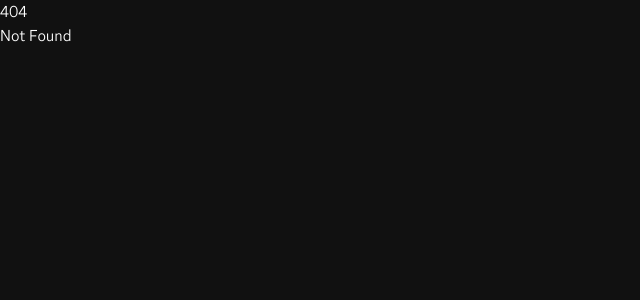
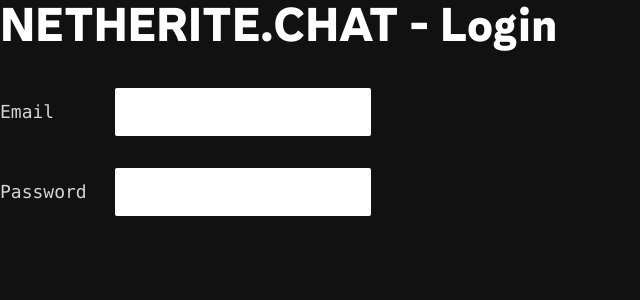
Before and after one commit to TeamNetherite/chat-app, a SvelteKit app: page /auth/login in a window 1280 px wide. Before the commit this address had no page. Shown: the top 300 px of the page, without its empty margins (0-640 px from the left). Built offline with nearby package versions, Linux system fonts and the light colour scheme; a small style sheet from the web is missing.

Commit message:
auth start

```diff
--- a/package.json
+++ b/package.json
@@ -31,10 +31,13 @@
     "@rollup/plugin-json": "^6.0.0",
     "@rollup/plugin-node-resolve": "^15.0.1",
     "@tailwindcss/typography": "^0.5.9",
+    "@tauri-apps/api": "^1.3.0",
     "autoprefixer": "^10.4.14",
+    "graphql": "^16.6.0",
     "postcss": "^8.4.23",
     "rollup": "^3.7.5",
     "svelte-apollo": "^0.5.0",
-    "tailwindcss": "^3.3.2"
+    "tailwindcss": "^3.3.2",
+    "zod": "^3.21.4"
   }
 }
--- a/src-tauri/tauri.conf.json
+++ b/src-tauri/tauri.conf.json
@@ -3,8 +3,7 @@
     "beforeBuildCommand": "NETHERITE_TAURI=1 bun run build",
     "beforeDevCommand": "NETHERITE_TAURI=1 bun run dev",
     "devPath": "http://localhost:5173",
-    "distDir": "/mnt/k/netherite/netherite-chat/app/build-tauri",
-    "withGlobalTauri": true
+    "distDir": "/mnt/k/netherite/netherite-chat/app/build-tauri"
   },
   "package": {
     "productName": "app",
--- /dev/null
+++ b/src/lib/tauri.ts
@@ -0,0 +1,3 @@
+import { NETHERITE_TAURI } from "$env/static/public";
+
+export const isTauri = NETHERITE_TAURI === "1"
--- a/src/routes/app/+page.svelte
+++ b/src/routes/(app)/app/+layout.svelte
@@ -1,9 +1,12 @@
 <script>
   import { ApolloClient, InMemoryCache } from '@apollo/client/core'
   import { setClient } from 'svelte-apollo'
+  import { NETHERITE_CHAT_SERVER_URL as SERVER_URL } from '$env/static/public'
   const client = new ApolloClient({
-    uri: 'localhost:8188/graphql',
+    uri: `${SERVER_URL}/graphql`,
     cache: new InMemoryCache({}),
   })
   setClient(client)
 </script>
+
+<slot />
--- /dev/null
+++ b/src/routes/(app)/app/redirect/+page.svelte
@@ -0,0 +1 @@
+You aint supposed to see this!
--- /dev/null
+++ b/src/routes/(app)/auth/login/+page.svelte
@@ -0,0 +1,33 @@
+<script lang="ts">
+  let email: string;
+  let password: string;
+
+  function login() {}
+</script>
+<div class="g-prose full-viewport" id="login-root">
+  <h1>NETHERITE.CHAT - Login</h1>
+  <form on:submit|preventDefault={login}>
+    <label>
+      Email
+      <input bind:value={email} />
+    </label>
+    <label>
+      Password
+      <input bind:value={password} />
+    </label>
+  </form>
+</div>
+<style lang="scss">
+#login-root {
+  form {
+    @apply flex flex-col gap-8;
+    width: max-content;
+    label {
+      @apply flex justify-between mr-3 items-center font-mono;
+      input {
+        @apply rounded-sm p-2 px-3 flex ml-7;
+      }
+    }
+  }
+}
+</style>
--- a/svelte.config.js
+++ b/svelte.config.js
@@ -20,6 +20,9 @@ const config = {
       dynamic_origin: true,
       out: 'build-web',
     }),
+    env: {
+      publicPrefix: 'NETHERITE_'
+    }
   },
 }
 
```
Also changed, not shown: src/lib/auth.ts (added, +18 -0 lines), src/routes/(app)/app/redirect/+page.ts (added, +59 -0 lines), src/routes/(app)/app/+layout.ts (renamed from src/routes/app/+page.ts), src/routes/(app)/app/+page.svelte (added), 2 other files (tests, documents, lock files or other folders).
